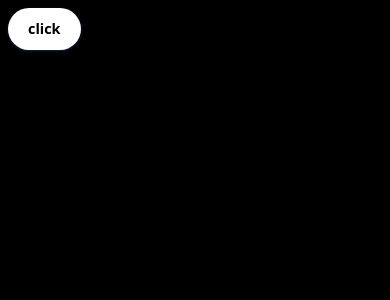
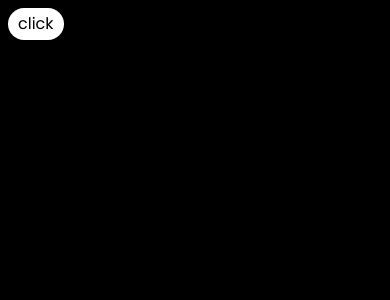
Before and after one commit to Aryan-202/portfolio-website, a React (Vite) app in the folder client/: page / in a window 390 px wide. Shown: the top 300 px of the page. Built offline with nearby package versions, Linux system fonts and the light colour scheme.

Commit message:
button css is done for now

```diff
--- a/client/src/components/ui/Button/Button.module.css
+++ b/client/src/components/ui/Button/Button.module.css
@@ -1,133 +1,15 @@
-.button {
-  display: inline-flex;
-  align-items: center;
-  justify-content: center;
-  gap: 0.5rem;
-  border: none;
-  border-radius: 8px;
-  font-weight: 600;
+@import url('https://fonts.googleapis.com/css2?family=Outfit:wght@500&family=Poppins:ital,wght@0,100;0,200;0,300;0,400;0,500;0,600;0,700;0,800;0,900;1,100;1,200;1,300;1,400;1,500;1,600;1,700;1,800;1,900&display=swap');
+
+
+
+.button{
+  background-color: white;
+  color: black;
+  border-radius: 2rem;
+  padding-right: 10px;
+  padding-left: 10px;
+  padding-bottom: 4px;
+  padding-top: 4px;
   cursor: pointer;
-  transition: all 0.2s ease-in-out;
-  text-decoration: none;
-  font-family: inherit;
-  position: relative;
-  outline: none;
+  font-family: 'Poppins';
 }
-
-.button:focus-visible {
-  outline: 2px solid #3b82f6;
-  outline-offset: 2px;
-}
-
-/* Variants */
-.primary {
-  background-color: #ffffff;
-  color: rgb(0, 0, 0);
-  box-shadow: 0 1px 3px 0 rgba(59, 130, 246, 0.3);
-  border-radius: 30px;
-}
-
-.primary:hover:not(.disabled) {
-  background-color: #2563eb;
-  transform: translateY(-1px);
-  box-shadow: 0 4px 6px -1px rgba(59, 130, 246, 0.4);
-}
-
-.secondary {
-  background-color: #6b7280;
-  color: white;
-}
-
-.secondary:hover:not(.disabled) {
-  background-color: #4b5563;
-  transform: translateY(-1px);
-}
-
-.outline {
-  background-color: transparent;
-  color: #3b82f6;
-  border: 2px solid #3b82f6;
-}
-
-.outline:hover:not(.disabled) {
-  background-color: #3b82f6;
-  color: white;
-  transform: translateY(-1px);
-}
-
-.ghost {
-  background-color: transparent;
-  color: #374151;
-  border: 1px solid #d1d5db;
-}
-
-.ghost:hover:not(.disabled) {
-  background-color: #f9fafb;
-  border-color: #9ca3af;
-}
-
-/* Sizes */
-.sm {
-  padding: 0.5rem 1rem;
-  font-size: 0.875rem;
-  min-height: 2rem;
-}
-
-.md {
-  padding: 0.75rem 1.5rem;
-  font-size: 1rem;
-  min-height: 2.5rem;
-}
-
-.lg {
-  padding: 1rem 2rem;
-  font-size: 1.125rem;
-  min-height: 3rem;
-}
-
-/* States */
-.disabled {
-  opacity: 0.6;
-  cursor: not-allowed;
-  transform: none !important;
-}
-
-.loading {
-  cursor: wait;
-}
-
-.fullWidth {
-  width: 100%;
-}
-
-/* Spinner Animation */
-.spinner {
-  width: 16px;
-  height: 16px;
-  border: 2px solid transparent;
-  border-top: 2px solid currentColor;
-  border-radius: 50%;
-  animation: spin 1s linear infinite;
-}
-
-@keyframes spin {
-  0% {
-    transform: rotate(0deg);
-  }
-  100% {
-    transform: rotate(360deg);
-  }
-}
-
-/* Responsive */
-@media (max-width: 768px) {
-  .md {
-    padding: 0.625rem 1.25rem;
-    font-size: 0.9rem;
-  }
-
-  .lg {
-    padding: 0.75rem 1.5rem;
-    font-size: 1rem;
-  }
-}
```
